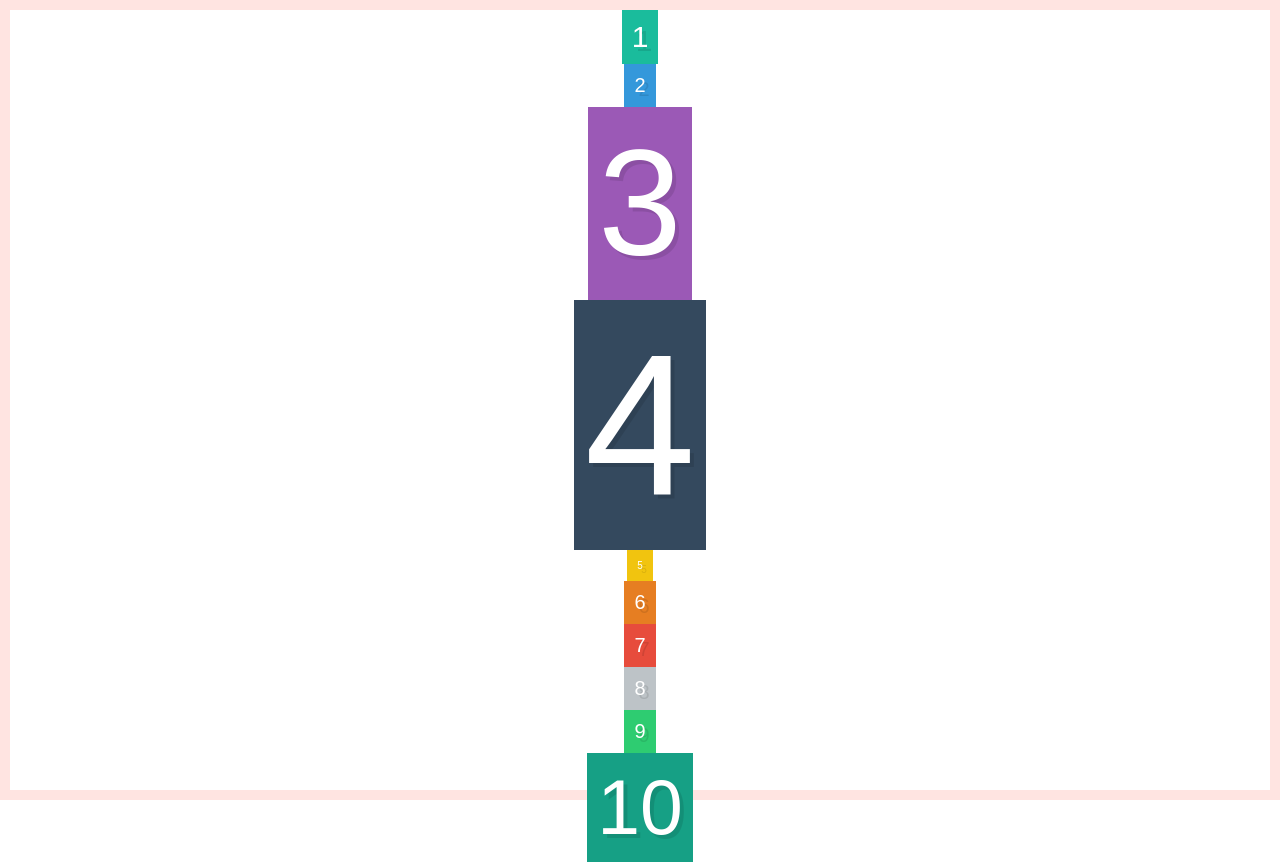
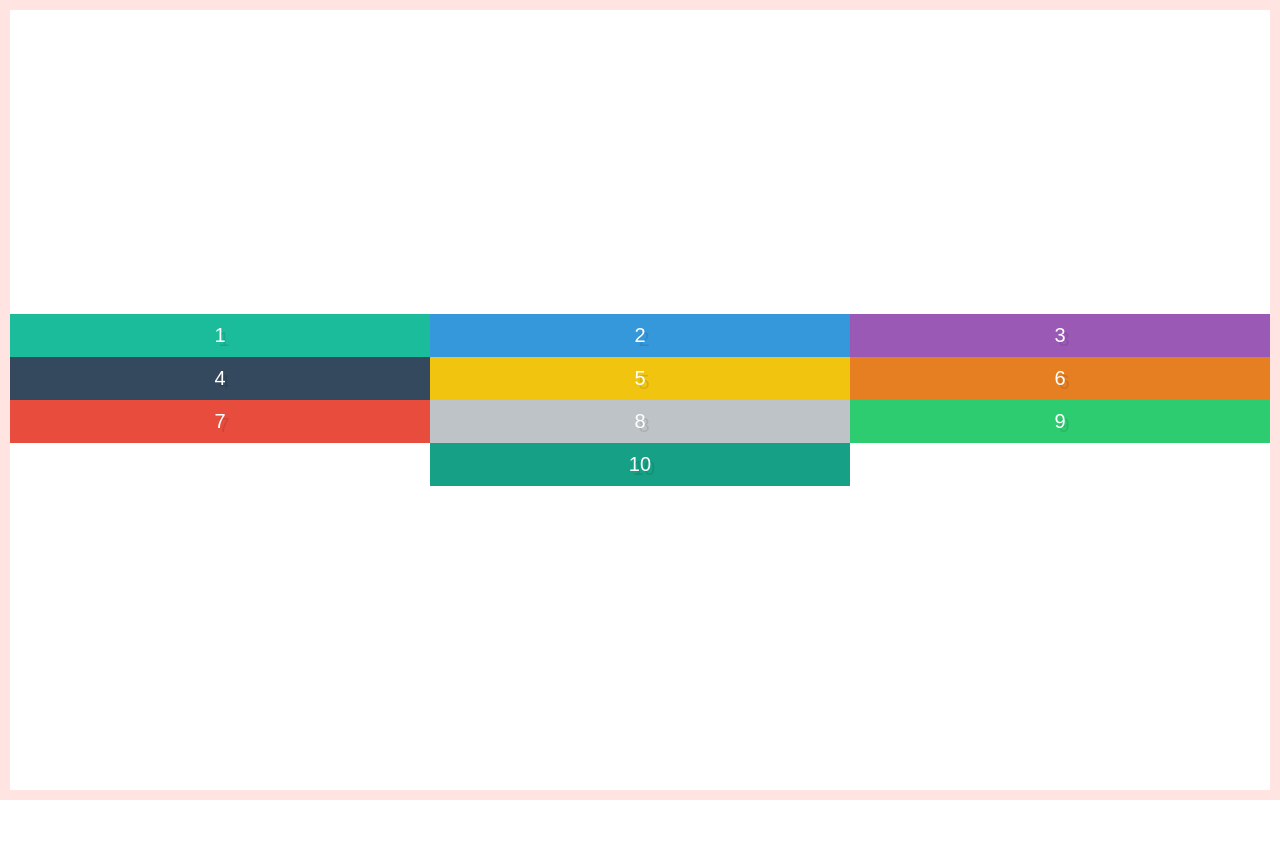
Before and after one commit to Jebbie87/flexbox-learning-by-example, a plain HTML site: page intro/index.html in a window 1280 px wide. After the commit the page ends 800 px from the top, so only its background shows below. Drawn offline with Linux system fonts and the light colour scheme.

Commit message:
Finished lesson #8

```diff
--- a/intro/style.css
+++ b/intro/style.css
@@ -34,31 +34,18 @@ input[type=reset],input[type=submit]{-webkit-appearance:button;cursor:pointer;}b
 /* flex-direction: row; is always the default */
 /* align-items:center; centers the cross-axis */
 /* algin-items:baseline; aligns it by text */
+/* justify-content: space-between; does the main axis */
+/* algin-content: space-between; does the cross axis */
 
 .container {
   display: flex;
   border: 10px solid mistyrose;
-  align-items:center;
   height: 100vh;
-  flex-direction: column
+  flex-wrap: wrap;
+  align-content: center;
+  justify-content: center;
 }
 
-.box1 {
-  font-size: 30px;
+.box {
+  width: 33.33333%;
 }
-
-.box3 {
-  font-size: 150px;
-}
-
-.box4 {
-  font-size: 200px;
-}
-
-.box5 {
-  font-size: 10px;
-}
-
-.box10 {
-  font-size: 77px;
-}
```
